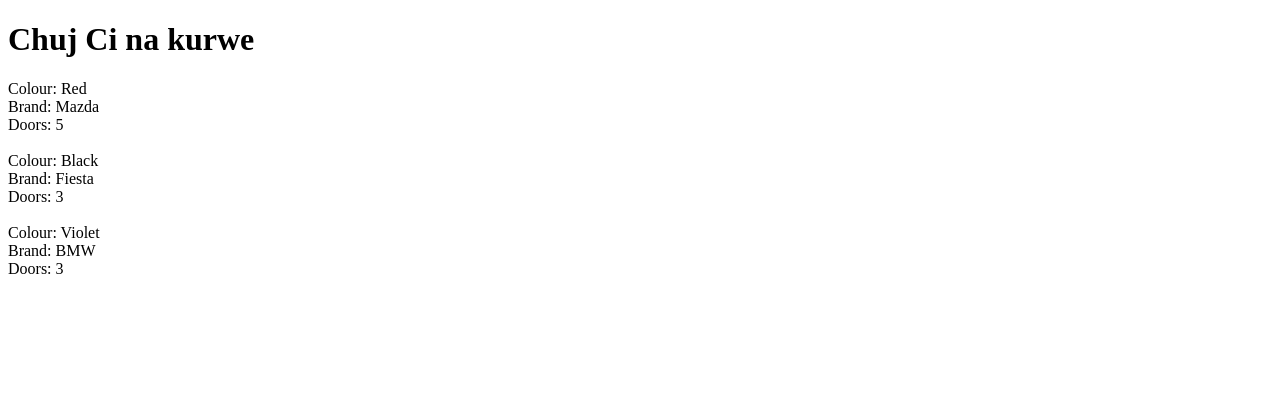
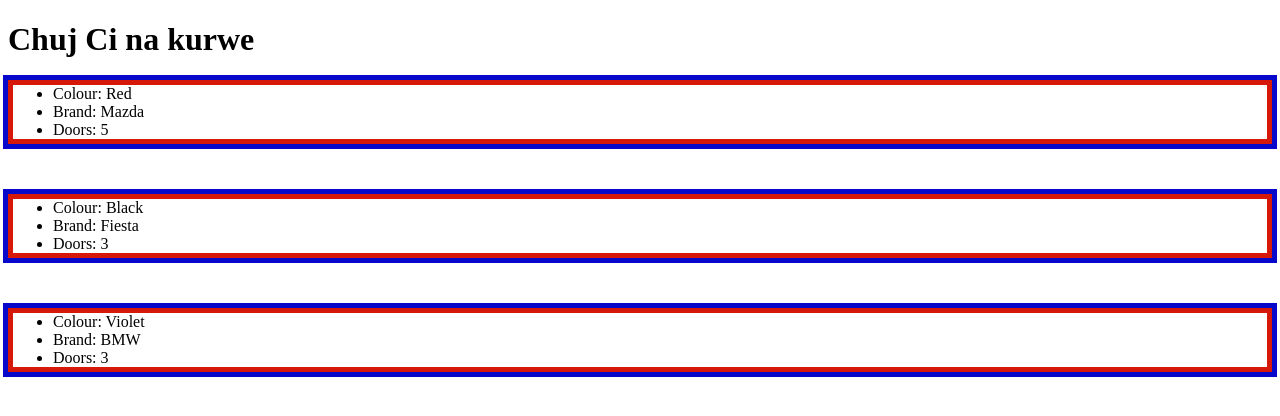
Before and after one commit to WojciechSnopek/serviceslecture, an Angular app: page / in a window 1280 px wide. Shown: the top 416 px of the page. Built offline with nearby package versions, Linux system fonts and the light colour scheme.

Commit message:
added scss two colour borders

```diff
--- a/src/app/cars/cars.component.html
+++ b/src/app/cars/cars.component.html
@@ -1,6 +1,8 @@
 <div *ngFor="let car of cars">
-    <div>Colour: {{ car.colour }}</div>
-    <div>Brand: {{ car.brand }}</div>
-    <div>Doors: {{ car.doors }}</div>
+    <ul class="borderTwoColour">
+        <li>Colour: {{ car.colour }}</li>
+        <li>Brand: {{ car.brand }}</li>
+        <li>Doors: {{ car.doors }}</li>
+    </ul>
     <br>
 </div>
--- a/src/app/cars/cars.component.scss
+++ b/src/app/cars/cars.component.scss
@@ -0,0 +1,4 @@
+.borderTwoColour {
+    border: 5px solid rgb(214, 24, 10);
+    outline: 5px solid rgb(8, 8, 202);
+}
```
